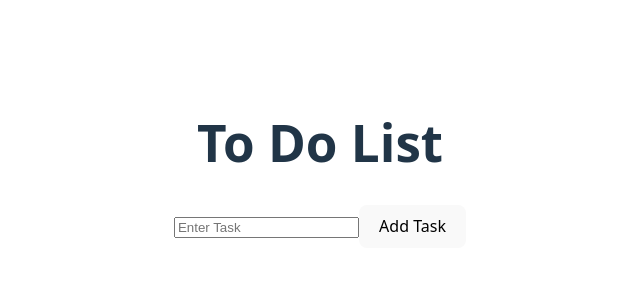
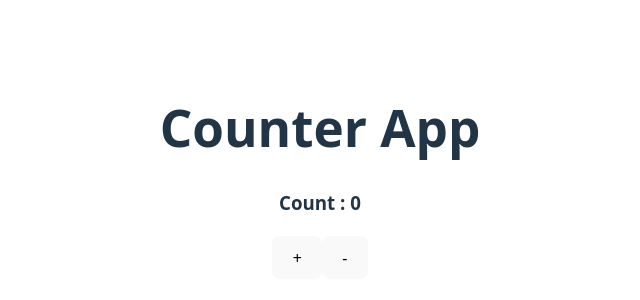
Before and after one commit to MahanSinghRajput/WebDev, a React app in the folder DemoApp/: page / in a window 1280 px wide. Shown: the part 228-528 px from the top of the page, without its empty margins (320-960 px from the left). Built offline with nearby package versions, Linux system fonts and the light colour scheme; the HTML template or start-up script is replaced by a standard one.

Commit message:
counter added

```diff
--- a/DemoApp/src/App.jsx
+++ b/DemoApp/src/App.jsx
@@ -2,7 +2,7 @@ import './App.css'
 import Wrapper from './components/Wrapper'
 import UserCard from './components/UserCard'
 import EventToDo from './components/EventToDo'
-
+import Counter from './components/Counter'
 function App() {
   const users = [
     {
@@ -19,7 +19,8 @@ function App() {
   return (
     <>
       {/* <h1>My To Do List</h1> */}
-      <EventToDo />
+      <Counter />
+      {/* <EventToDo /> */}
       {/* <Wrapper title = "Users List">
         {
           users.map((use,index) => (<UserCard key = {index} user={use}/>))
--- /dev/null
+++ b/DemoApp/src/components/Counter.jsx
@@ -0,0 +1,41 @@
+// export default function Counter(){
+//     var count = 0;
+//     function handleIncrement(){
+//         count++
+//         console.log(count)
+//     }
+//     function handleDecrement(){
+//         count--
+//         console.log(count)
+//     }
+//     return(
+//         <>
+//         <h1>Counter App</h1>
+//         <h3>Count : {count}</h3>
+//         <button onClick={handleIncrement}>+</button>
+//         <button onClick={handleDecrement}>-</button>
+//         </>
+//     )
+// }
+
+//using states
+//to use state we need to import this hook from react
+import { useState } from "react"
+export default function Counter(){
+    const [count, setCount] = useState(0)
+
+    function handleIncrement(){
+        setCount(count => count+1)
+    }
+    function handleDecrement(){
+        if(count > 0) setCount(count => count-1)
+    }
+    return(
+        <>
+        <h1>Counter App</h1>
+        <h3>Count : {count}</h3>
+        <button onClick={handleIncrement}>+</button>
+        <button onClick={handleDecrement}>-</button>
+        </>
+    )
+}
```
